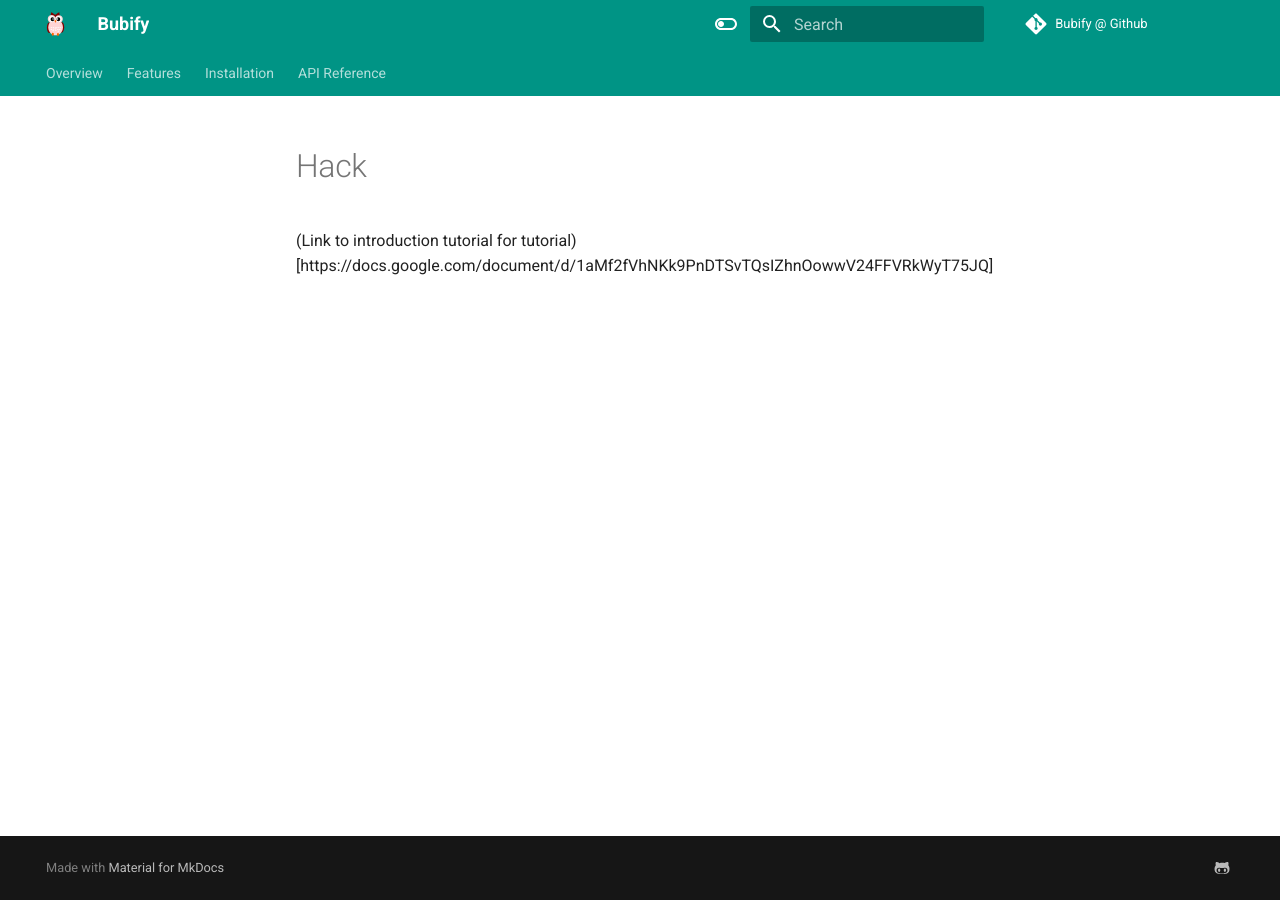
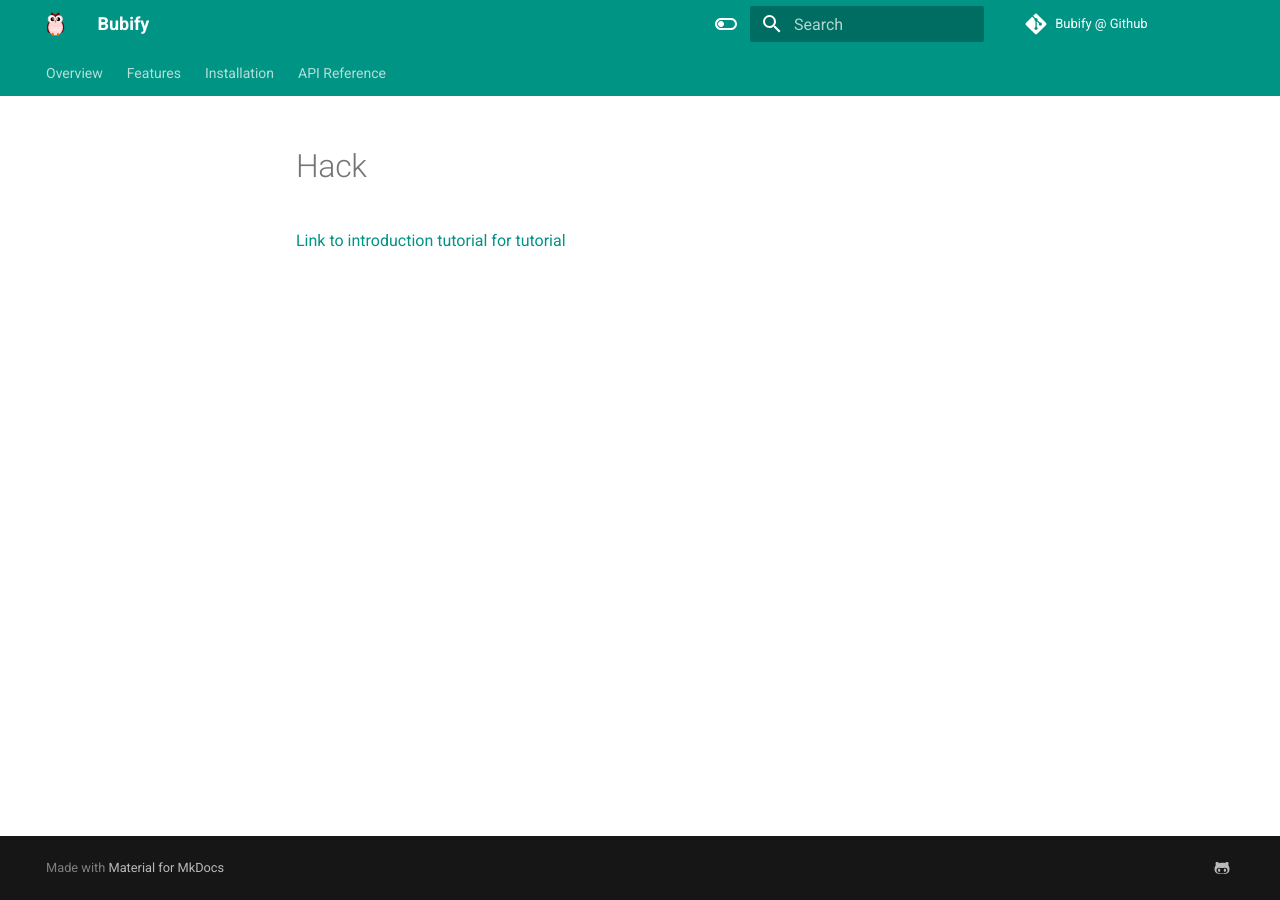
Before and after one commit to bubify/bubify.github.io, an MkDocs documentation site: the page built from docs/hack.md, in a window 1280 px wide. Built offline with MkDocs 1.6.1 and Material for MkDocs 9.7.7, drawn with Linux system fonts in a browser that asks for light colours; comment, search, counter and statistics services are not loaded.

Commit message:
add link

```diff
--- a/docs/hack.md
+++ b/docs/hack.md
@@ -1 +1 @@
-(Link to introduction tutorial for tutorial)[https://docs.google.com/document/d/1aMf2fVhNKk9PnDTSvTQsIZhnOowwV24FFVRkWyT75JQ]
+[Link to introduction tutorial for tutorial](https://docs.google.com/document/d/1aMf2fVhNKk9PnDTSvTQsIZhnOowwV24FFVRkWyT75JQ)
```
